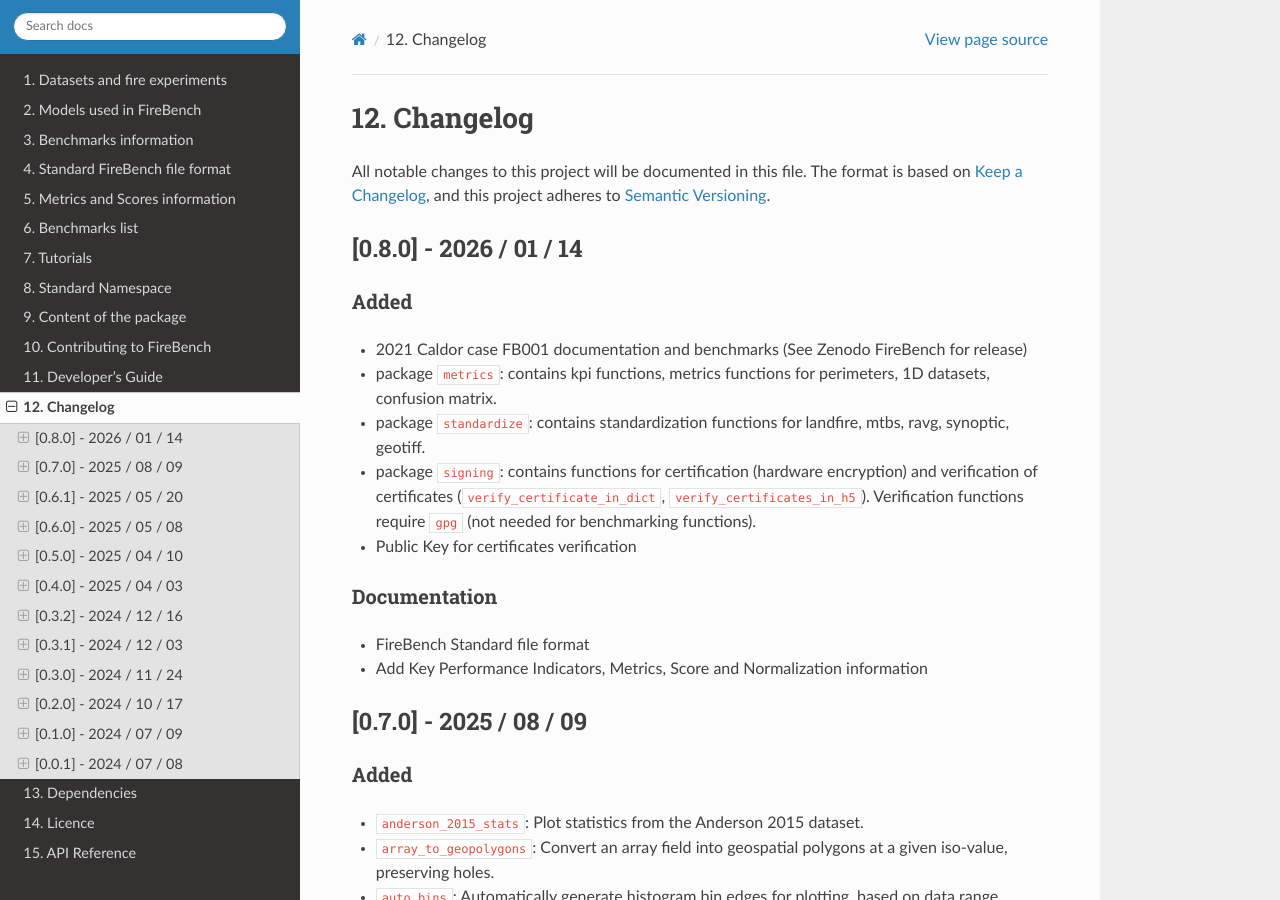
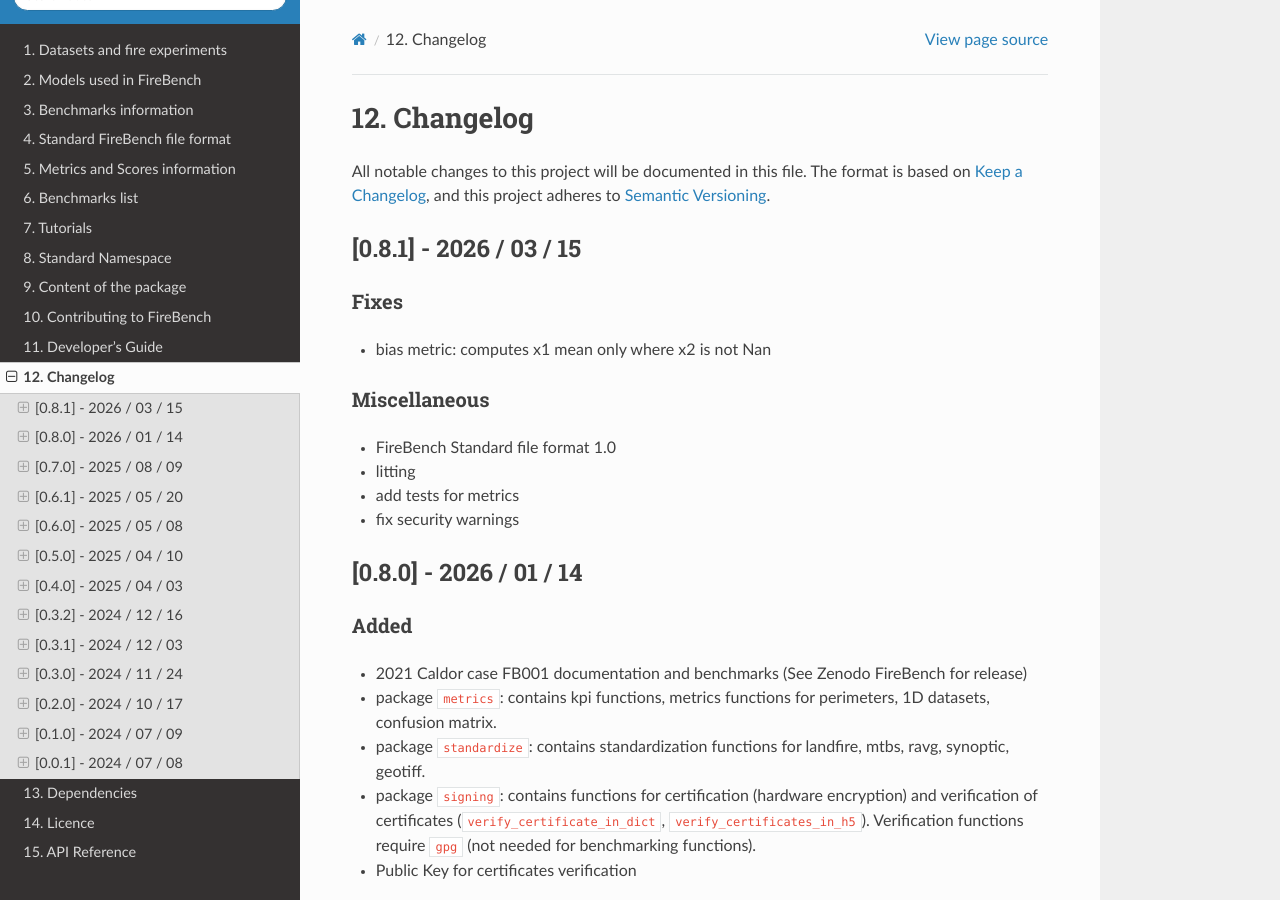
Before and after one commit to wirc-sjsu/firebench, a Sphinx documentation site: the page built from docs/changelog.md, in a window 1280 px wide and 900 px high. Built offline with Sphinx 7.4.7 and the Read the Docs theme 3.1.0, drawn with Linux system fonts in a browser that asks for light colours.

Commit message:
update changelog

```diff
--- a/docs/changelog.md
+++ b/docs/changelog.md
@@ -3,6 +3,16 @@
 All notable changes to this project will be documented in this file.
 The format is based on [Keep a Changelog](https://keepachangelog.com/en/1.0.0/),
 and this project adheres to [Semantic Versioning](https://semver.org/).
+
+## [0.8.1] - 2026 / 03 / 15
+### Fixes
+- bias metric: computes x1 mean only where x2 is not Nan
+
+### Miscellaneous
+- FireBench Standard file format 1.0
+- litting
+- add tests for metrics
+- fix security warnings
 
 ## [0.8.0] - 2026 / 01 / 14
 ### Added
```
Also changed, not shown: CHANGELOG.md (+10 -0 lines), 1 other file.
